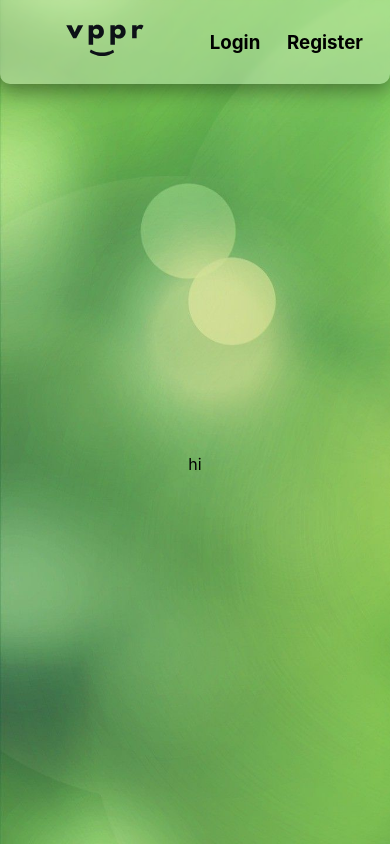
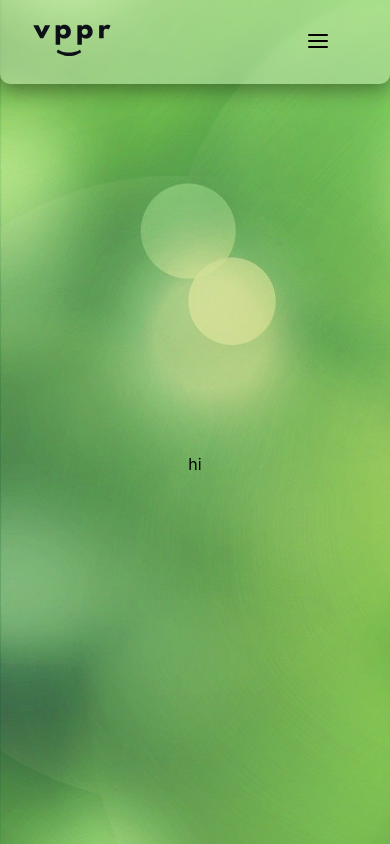
Before and after one commit to PranavBakre/vppr-frontend-madness, a React (Create React App) app: page / in a window 390 px wide. Built offline with nearby package versions, Linux system fonts and the light colour scheme.

Commit message:
css and menu button
Signed-off-by: Pranav Bakre <pranavbakre@yahoo.in>

```diff
--- a/src/App.css
+++ b/src/App.css
@@ -24,15 +24,17 @@
 }
 .header {
   height: 10vh;
+  min-height: 3rem;
   backdrop-filter: blur(2px);
 }
 .headerOffset {
   height: 10vh;
+  min-height: 3rem;
 }
 .link {
   color: var(--color);
   text-decoration: none;
-  padding: 0px 5px;
+  padding: 0.5rem 0.5rem;
   width: 5rem;
   text-align: center;
 }
@@ -46,3 +48,26 @@
   background-color: var(--lighten);
   border-radius: 0.5rem;
 }
+
+@media screen and (min-width: 1366px) and (max-width: 1920px) {
+  html {
+    font-size: 16px;
+  }
+}
+@media screen and (min-width: 1920px) and (max-width: 2560px) {
+  html {
+    font-size: 18px;
+  }
+}
+
+@media screen and (min-width: 2560px) and (max-width: 3140px) {
+  html {
+    font-size: 30px;
+  }
+}
+
+@media screen and (min-width: 3140px) {
+  html {
+    font-size: 40px;
+  }
+}
--- a/src/components/Header/IndexHeader.js
+++ b/src/components/Header/IndexHeader.js
@@ -2,26 +2,30 @@ import { NavLink, Link } from "react-router-dom";
 import * as styles from "./header.module.css";
 import logo from "images/vppr-darktext.svg";
 import logoWhite from "images/vppr-whitetext.svg";
+import { Menu } from "react-feather";
 import { useThemeContext } from "context/theme-context";
 function IndexHeader() {
   const { theme } = useThemeContext();
   return (
     <nav className={`header ${styles.header}`}>
-      <Link to="/" className="link">
+      <Link to="/">
         <img
           src={theme === "dark" ? logoWhite : logo}
           className="logo"
           alt="VPPR"
         />
       </Link>
-      <ul className={styles.headerItem}>
+      <div className={styles.headerItem}>
         <NavLink to="/login" className="link">
-          <h3>Login</h3>
+          Login
         </NavLink>
         <NavLink to="/register" className="link">
-          <h3>Register</h3>
+          Register
         </NavLink>
-      </ul>
+      </div>
+      <button className={`link ${styles.menuButton}`}>
+        <Menu />
+      </button>
     </nav>
   );
 }
--- a/src/components/Header/header.module.css
+++ b/src/components/Header/header.module.css
@@ -1,12 +1,33 @@
 .headerItem {
   display: flex;
   list-style-type: none;
+  align-items: center;
+  height: inherit;
 }
+.menuButton {
+  display: none;
+  background: none;
+  color: var(--color);
+  border: none;
+}
+.menuButton:hover {
+  outline: none;
+  cursor: pointer;
+}
+@media screen and (max-width: 576px) {
+  .headerItem {
+    display: none;
+  }
+  .menuButton {
+    display: block;
+  }
+}
+
 .header {
   position: fixed;
   top: 0;
   width: 100vw;
-  padding: 10px 60px;
+  padding: 1rem 4rem;
   border-bottom-left-radius: 10px;
   border-bottom-right-radius: 10px;
   box-sizing: border-box;
@@ -16,3 +37,8 @@
   justify-content: space-between;
   background-color: var(--lighten);
 }
+@media screen and (max-width: 576px) {
+  .header {
+    padding: 1rem 2rem;
+  }
+}
--- a/src/index.js
+++ b/src/index.js
@@ -1,3 +1,4 @@
+import "./index.css";
 import React from "react";
 import ReactDOM from "react-dom";
 import App from "App";
@@ -5,7 +6,7 @@ import reportWebVitals from "reportWebVitals";
 import { AuthProvider } from "context/auth-context";
 import { ThemeProvider } from "context/theme-context";
 import { BrowserRouter } from "react-router-dom";
-import "./index.css";
+
 ReactDOM.render(
   <React.StrictMode>
     <BrowserRouter>
```
Also changed, not shown: src/routes/landing/routes/login/login.module.css (added).
